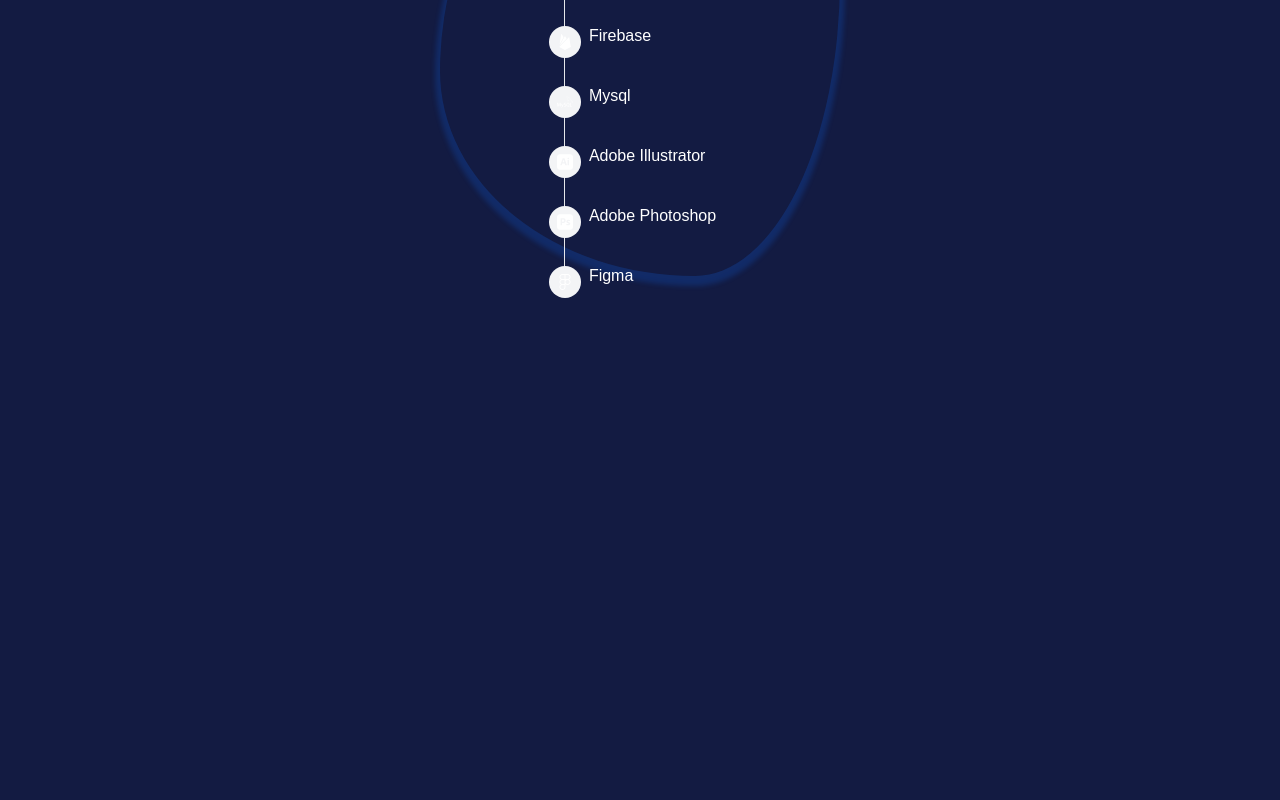
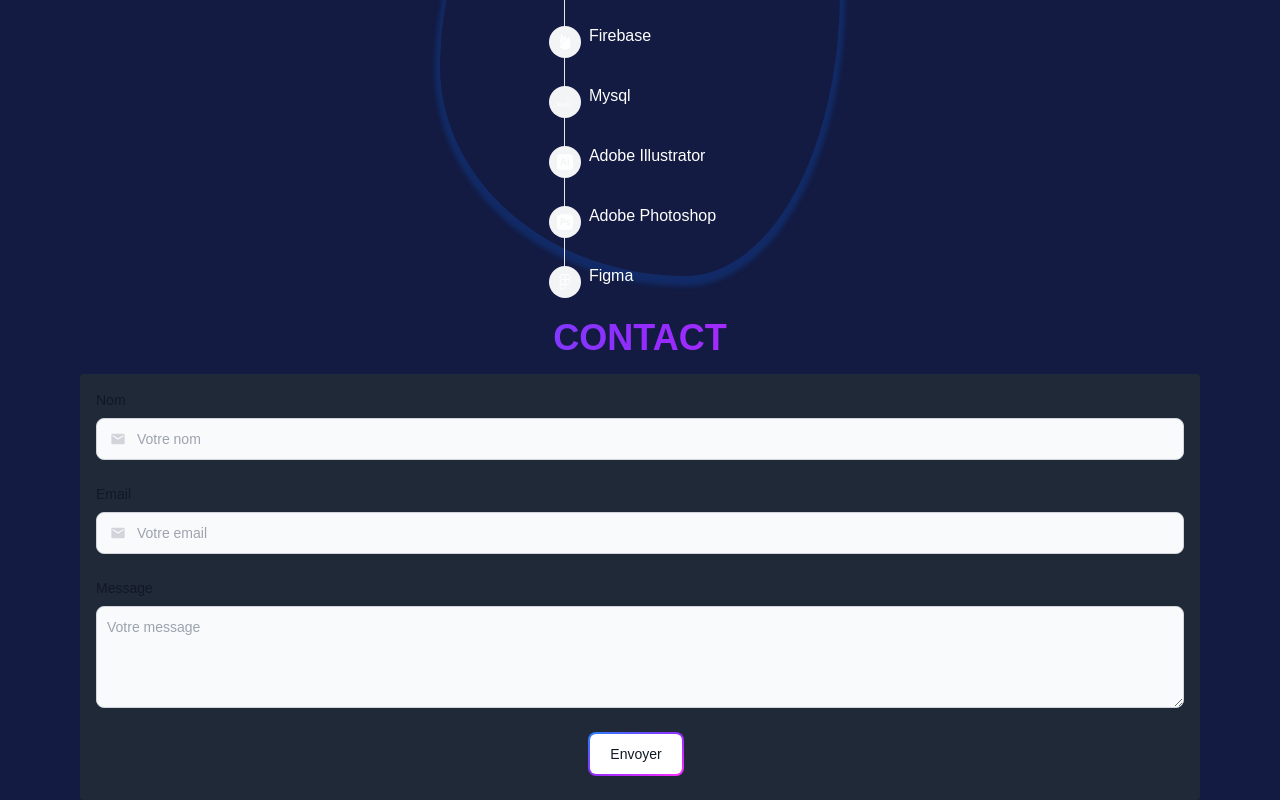
Before and after one commit to CodeDragiPro/CodeDragi3.0, a React (Vite) app: page / in a window 1280 px wide. Shown: the part 1467-2267 px from the top of the page. Before the commit the page ends 1765 px from the top, so only its background shows below. Built offline with nearby package versions, Linux system fonts and the light colour scheme; no server answers; the database is empty; a web font is replaced by a local one.

Commit message:
contact section okay

```diff
--- a/package.json
+++ b/package.json
@@ -10,10 +10,12 @@
     "preview": "vite preview"
   },
   "dependencies": {
+    "@emailjs/browser": "^3.11.0",
     "firebase": "^10.6.0",
     "react": "^18.2.0",
     "react-dom": "^18.2.0",
-    "react-router-dom": "^6.20.0"
+    "react-router-dom": "^6.20.0",
+    "react-toastify": "^9.1.3"
   },
   "devDependencies": {
     "@types/react": "^18.2.37",
--- a/src/App.jsx
+++ b/src/App.jsx
@@ -3,6 +3,7 @@
 import Navbar from './components/Navbar'
 import Home from './pages/Home';
 import PortfolioId from'./pages/PortfolioId'
+import { ToastContainer, Zoom } from 'react-toastify';
 
 function App() {
   return (
@@ -12,6 +13,9 @@
       <Route path="/" element={<Home/>}/>
       <Route path="/portfolio/:id" element={<PortfolioId/>}/>
     </Routes>
+    <ToastContainer
+        transition={Zoom}
+        />
     </BrowserRouter>
   )
 }
--- /dev/null
+++ b/src/components/Contact.jsx
@@ -0,0 +1,101 @@
+import React, { useEffect, useRef } from "react";
+import emailjs from "@emailjs/browser";
+import { MdEmail } from "react-icons/md";
+import Button from "./ui/Button";
+import Toast from "../components/ui/Toast";
+
+const Contact = () => {
+  const serviceID = import.meta.env.VITE_EMAIL_SERVICE_ID;
+  const templateID = import.meta.env.VITE_EMAIL_TEMPLATE_ID;
+  const userID = import.meta.env.VITE_EMAIL_USER_ID;
+  const form = useRef();
+
+  const sendEmail = (e) => {
+    e.preventDefault();
+    emailjs.sendForm(serviceID, templateID, form.current, userID).then(
+      function (response) {
+        console.log("E-mail envoyé", response);
+        Toast({ type: "success", message: "Email envoyé avec succès" });
+      },
+      function (error) {
+        console.error("Erreur lors de l'envoi de l'e-mail", error);
+        Toast({ type: "error", message: "Erreur lors de l'envoi de l'e-mail" });
+      }
+    );
+  };
+
+  useEffect(() => {
+    emailjs.init(userID);
+  }, []);
+
+  return (
+    <div>
+      <form
+        className="bg-gray-800 p-4 rounded"
+        ref={form}
+        id="contact-form"
+        onSubmit={sendEmail}
+      >
+        <label
+          htmlFor="user_name"
+          class="block mb-2 text-sm font-medium text-gray-900 dark:text-white"
+        >
+          Nom
+        </label>
+        <div class="relative mb-6">
+          <div class="absolute inset-y-0 start-0 flex items-center ps-3.5 pointer-events-none">
+            <MdEmail className="text-gray-300" />
+          </div>
+          <input
+            type="text"
+            id="user_name"
+            name="from_name"
+            class="bg-gray-50 border border-gray-300 text-gray-900 text-sm rounded-lg focus:ring-blue-500 focus:border-blue-500 block w-full ps-10 p-2.5  dark:bg-gray-700 dark:border-gray-600 dark:placeholder-gray-400 dark:text-white dark:focus:ring-blue-500 dark:focus:border-blue-500"
+            placeholder="Votre nom"
+            required
+          />
+        </div>
+        <label
+          htmlFor="email"
+          class="block mb-2 text-sm font-medium text-gray-900 dark:text-white"
+        >
+          Email
+        </label>
+        <div class="relative mb-6">
+          <div class="absolute inset-y-0 start-0 flex items-center ps-3.5 pointer-events-none">
+            <MdEmail className="text-gray-300" />
+          </div>
+          <input
+            type="email"
+            id="email"
+            name="user_email"
+            class="bg-gray-50 border border-gray-300 text-gray-900 text-sm rounded-lg focus:ring-blue-500 focus:border-blue-500 block w-full ps-10 p-2.5  dark:bg-gray-700 dark:border-gray-600 dark:placeholder-gray-400 dark:text-white dark:focus:ring-blue-500 dark:focus:border-blue-500"
+            placeholder="Votre email"
+            required
+          />
+        </div>
+        <label
+          htmlFfor="message"
+          class="block mb-2 text-sm font-medium text-gray-900 dark:text-white"
+        >
+          Message
+        </label>
+        <div class="relative mb-6">
+          <textarea
+            id="message"
+            name="message"
+            rows="4"
+            class="block p-2.5 w-full text-sm text-gray-900 bg-gray-50 rounded-lg border border-gray-300 focus:ring-blue-500 focus:border-blue-500 dark:bg-gray-700 dark:border-gray-600 dark:placeholder-gray-400 dark:text-white dark:focus:ring-blue-500 dark:focus:border-blue-500"
+            placeholder="Votre message"
+            required
+          />
+        </div>
+        <div className="flex items-center justify-center">
+          <Button text="Envoyer" />
+        </div>
+      </form>
+    </div>
+  );
+};
+
+export default Contact;
--- a/src/components/Skills.jsx
+++ b/src/components/Skills.jsx
@@ -1,12 +1,10 @@
 import React from 'react'
 import Steps from './ui/Steps'
-import Blob1 from '../assets/blob1.svg'
 
 const Skills = () => {
   return (
     <div className='flex items-center justify-center'>
         <div className="blob2 absolute md:w-[50vh] md:h-[60vh] w-[40vh] h-[60vh]">
-
         </div>
         <Steps/>
     </div>
--- /dev/null
+++ b/src/components/ui/Toast.jsx
@@ -0,0 +1,25 @@
+import { toast } from 'react-toastify';
+import 'react-toastify/dist/ReactToastify.css';
+
+const Toast = ({ type, message }) => {
+  const showToast = () => {
+    switch (type) {
+      case 'success':
+        toast.success(message);
+        break;
+      case 'error':
+        toast.error(message);
+        break;
+      default:
+        toast(message);
+    }
+  };
+
+  return (
+    <div>
+      {showToast()}
+    </div>
+  );
+};
+
+export default Toast;
--- a/src/pages/Home.jsx
+++ b/src/pages/Home.jsx
@@ -4,19 +4,23 @@
 import Portfolio from "../components/Portfolio";
 import Titles from "../components/ui/Titles";
 import Skills from "../components/Skills";
+import Contact from "../components/Contact";
 
 const Home = () => {
   return (
     <div className="md:px-20 px-4">
+
       <section className="pt-4">
         <Hero />
       </section>
+
+      <section className="mt-2">
       <Titles text="Ce que nous proposons" fontSize="md:text-4xl text-2xl" justify="center" />
-      <section className="mt-2">
         <Expertise />
       </section>
+
+      <section className="mt-2">
       <Titles text="portfolio" fontSize="md:text-4xl text-2xl" justify="center" />
-      <section className="mt-2">
         <Portfolio />
       </section>
 
@@ -24,6 +28,11 @@
       <Titles text="skills" fontSize="md:text-4xl text-2xl" justify="center" />
         <Skills/>
       </section>
+
+      <section className="mt-8">
+      <Titles text="Contact" fontSize="md:text-4xl text-2xl" justify="center" />
+        <Contact/>
+      </section>
     </div>
   );
 };
```
Also changed, not shown: src/assets/blob1.svg (deleted), 1 other file (tests, documents, lock files or other folders).
